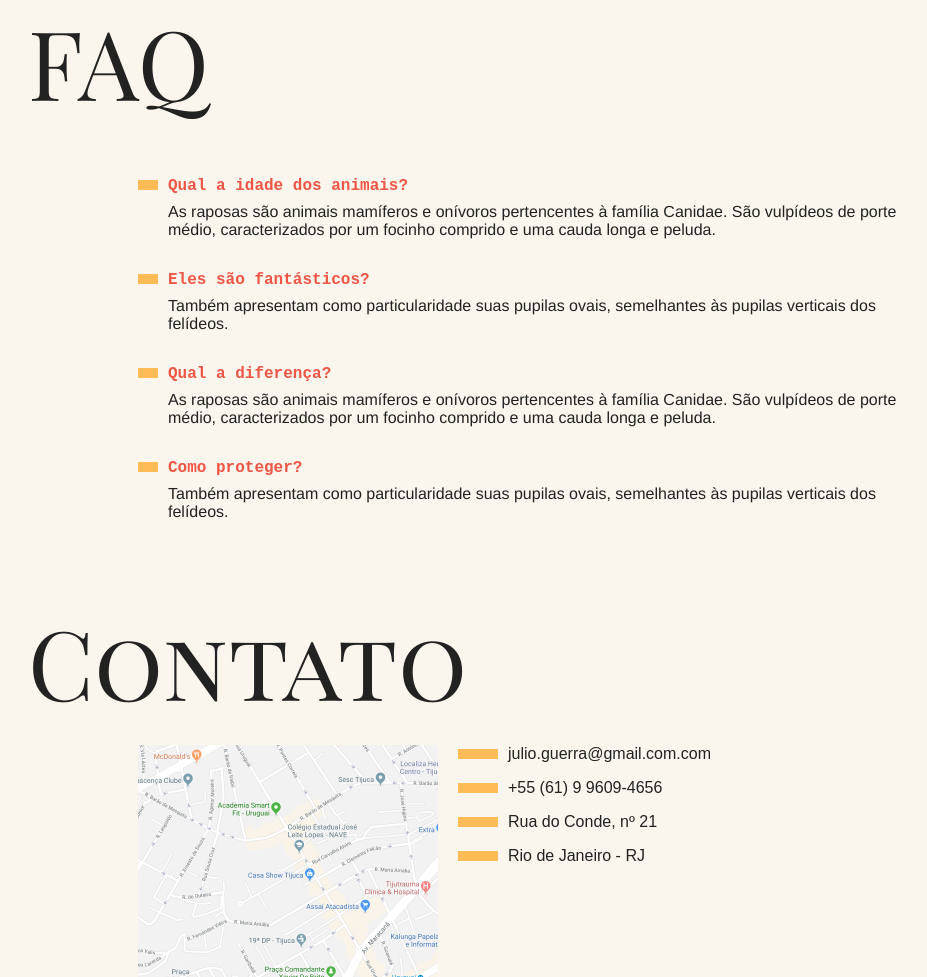
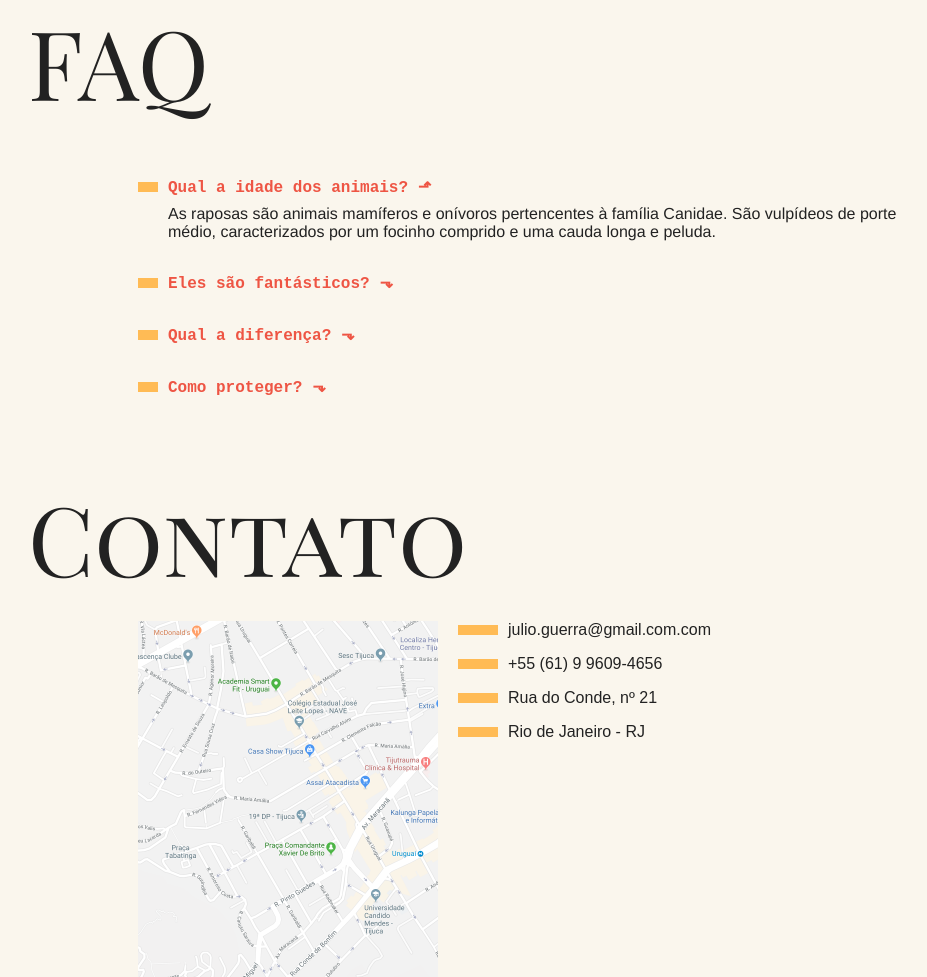
Before and after one commit to julioguerradev/origamid_animais_fantasticos, a plain HTML site: page index.html in a window 1280 px wide. Shown: the part 799-1776 px from the top of the page, without its empty margins (162-1089 px from the left). Drawn offline with Linux system fonts and the light colour scheme.

Commit message:
== Projeto Final + [Accordion]:     - Java Script para Accordion List;

```diff
--- a/css/style.css
+++ b/css/style.css
@@ -242,3 +242,38 @@ body {
         transform: translate3d(0, 0, 0);
     }
 }
+
+.js .js-accordion dd {
+    display: none;
+}
+
+.js .js-accordion dd.ativo {
+    display: block;
+}
+
+.js .js-accordion dt::after {
+    content: '⬎';
+    margin-left: 10px;
+}
+
+.js .js-accordion dt.ativo::after {
+    content: '⬏';
+    margin-left: 10px;
+}
+
+.js .js-accordion dt.ativo {
+    display: block;
+    animation: slideDown .5s forwards;
+}
+
+@keyframes slideDown {
+    from {
+        opacity: 0;
+        max-height: 0;
+    }
+
+    to {
+        opacity: 1;
+        max-height: 200px;
+    }
+}
--- a/index.html
+++ b/index.html
@@ -15,7 +15,7 @@
 
 </head>
 <body>
-    <nav class="menu">
+    <nav class="menu js-menu">
         <ul>
             <li><a href="#animais">Animais</a></li>
             <li><a href="#faq">Faq</a></li>
@@ -103,9 +103,10 @@
               </section>
         </div>
     </section>
+
     <section class="grid-section faq" id="faq">
         <h1 class="titulo">FAQ</h1>
-        <dl class="faq-lista">
+        <dl class="faq-lista js-accordion">
           <dt>Qual a idade dos animais?</dt>
           <dd>As raposas são animais mamíferos e onívoros pertencentes à família Canidae. São vulpídeos de porte médio, caracterizados por um focinho comprido e uma cauda longa e peluda.</dd>
           <dt>Eles são fantásticos?</dt>
@@ -116,6 +117,7 @@
           <dd>Também apresentam como particularidade suas pupilas ovais, semelhantes às pupilas verticais dos felídeos.</dd>
         </dl>
     </section>
+
     <section class="grid-section contato" id="contato">
         <h1 class="titulo">Contato</h1>
         <div class="mapa">
--- a/script.js
+++ b/script.js
@@ -1,3 +1,4 @@
+function initTabNav(){
     const tabMenu = document.querySelectorAll('.js-tabmenu li');
     const tabContent = document.querySelectorAll('.js-tabcontent section');
 
@@ -17,3 +18,27 @@ if(tabMenu.length && tabContent.length){
             })
         })
     }
+}
+
+initTabNav();
+
+function initAccordion(){
+    const accordionList = document.querySelectorAll('.js-accordion dt');
+    const activeClass   = 'ativo';
+
+    if(accordionList.length) {
+        accordionList[0].classList.add(activeClass)
+        accordionList[0].nextElementSibling.classList.add(activeClass)
+
+        function activeAccordion() {
+            this.classList.toggle(activeClass)
+            this.nextElementSibling.classList.toggle(activeClass);
+        }
+
+        accordionList.forEach((item) => {
+            item.addEventListener('click', activeAccordion)
+        })
+    }
+}
+
+initAccordion();
```
Lines whose indentation alone changed are shown as unchanged.
